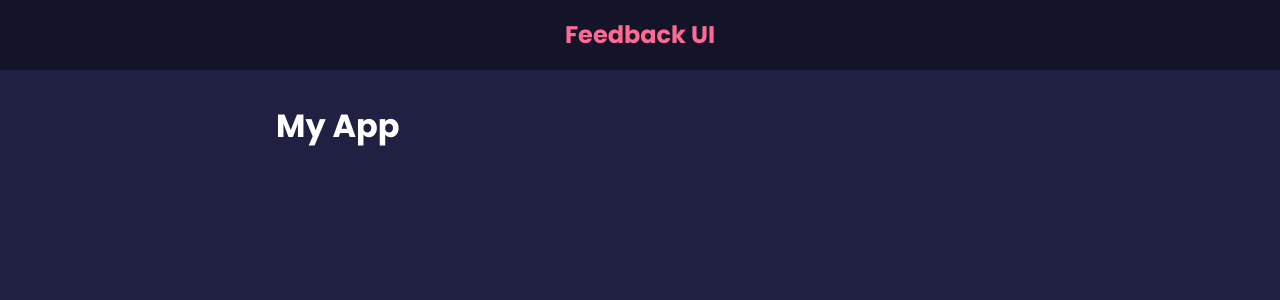
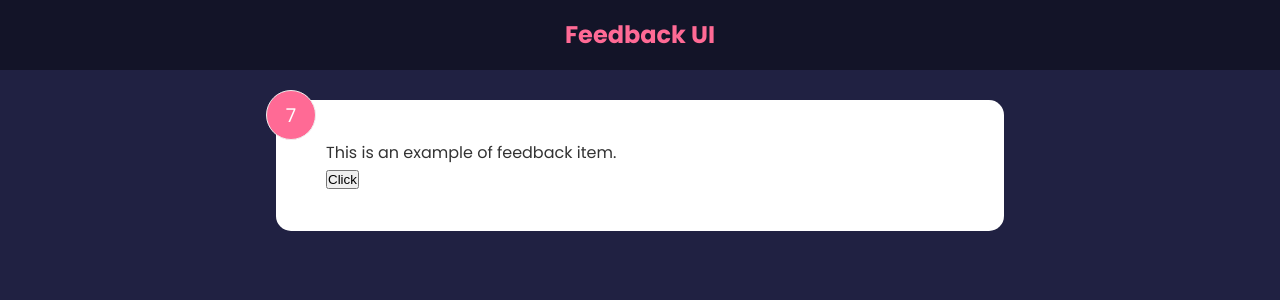
Before and after one commit to factoryuser1/Feedback-App, a React (Create React App) app: page / in a window 1280 px wide. Shown: the top 300 px of the page. Built offline with nearby package versions, Linux system fonts and the light colour scheme.

Commit message:
Used state with prev keyword

```diff
--- a/src/App.js
+++ b/src/App.js
@@ -1,5 +1,7 @@
 import React from 'react';
 import Header from "./components/Header";
+import FeedbackItem from "./components/FeedbackItem";
+
 
 function App(props) {
 
@@ -7,7 +9,7 @@
         <>
             <Header />
             <div className='container'>
-                <h1>My App</h1>
+                <FeedbackItem />
             </div>
         </>
 
--- /dev/null
+++ b/src/components/FeedbackItem.jsx
@@ -0,0 +1,27 @@
+import React from 'react';
+import {useState} from "react";
+
+function FeedbackItem(props) {
+    const [rating, setRating] = useState(7);
+    const [text, setText] = useState('This is an example of feedback item.')
+
+    const handleClick = () => {
+        setRating((prev) => {
+            console.log(prev);
+            return prev +1;
+        });
+
+    };
+
+    return (
+        <div className='card'>
+            <div className="num-display">{rating}</div>
+                <div className="text-display">
+                    {text}
+                </div>
+            <button onClick={handleClick}>Click</button>
+        </div>
+    );
+}
+
+export default FeedbackItem;
```
